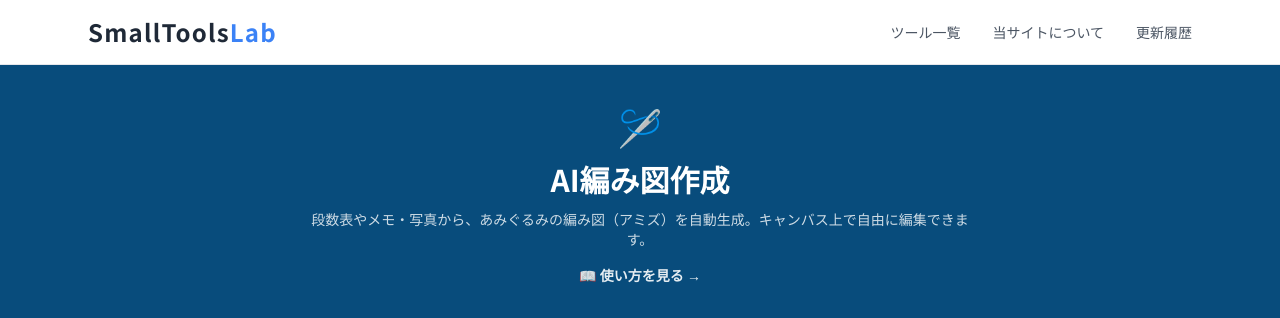
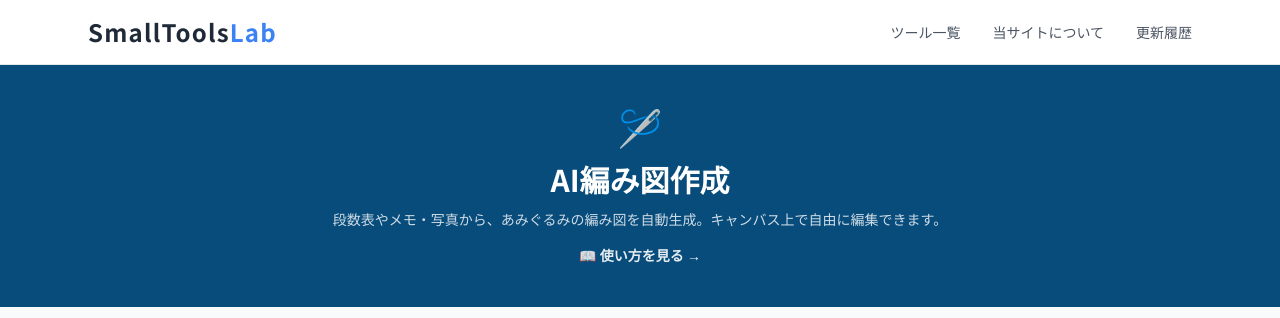
Before and after one commit to r-hasuda/SmallToolsLab, an Astro site: page /amizu-ai in a window 1280 px wide. Shown: the top 318 px of the page. Built offline with nearby package versions, Linux system fonts and the light colour scheme; Astro itself is replaced by a stand-in of ours.

Commit message:
Update description in amizu-ai.astro
Removed the redundant '（アミズ）' from the description.

```diff
--- a/src/pages/amizu-ai.astro
+++ b/src/pages/amizu-ai.astro
@@ -4,7 +4,7 @@ import ToolPageLayout from '../components/ToolPageLayout.astro';
 
 <ToolPageLayout
   title="AI編み図作成"
-  description="段数表やメモ・写真から、あみぐるみの編み図（アミズ）を自動生成。キャンバス上で自由に編集できます。"
+  description="段数表やメモ・写真から、あみぐるみの編み図を自動生成。キャンバス上で自由に編集できます。"
   icon="🪡"
   appUrl="https://amizu-ai.vercel.app/"
   guideUrl="/guide/amizu-ai/"
```
